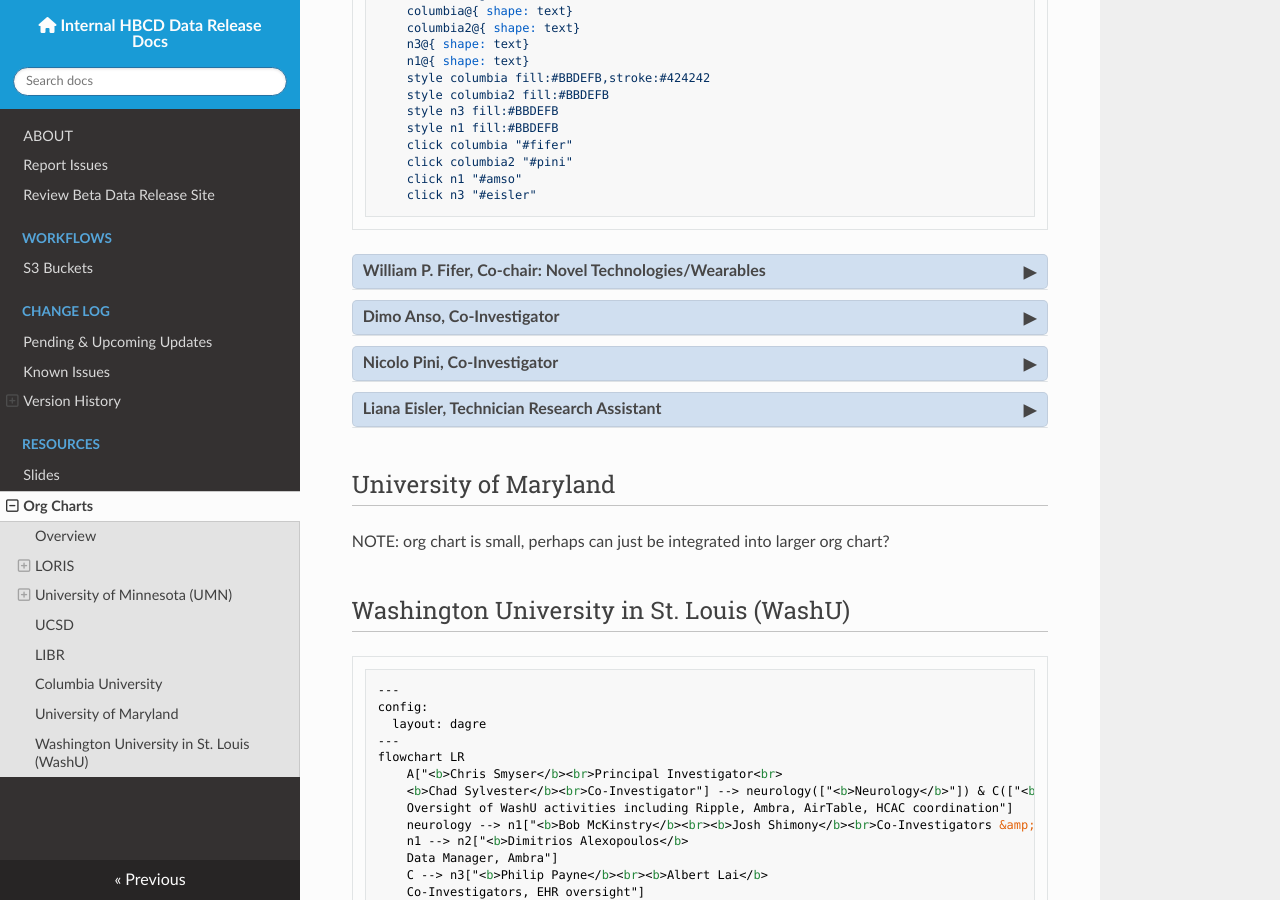
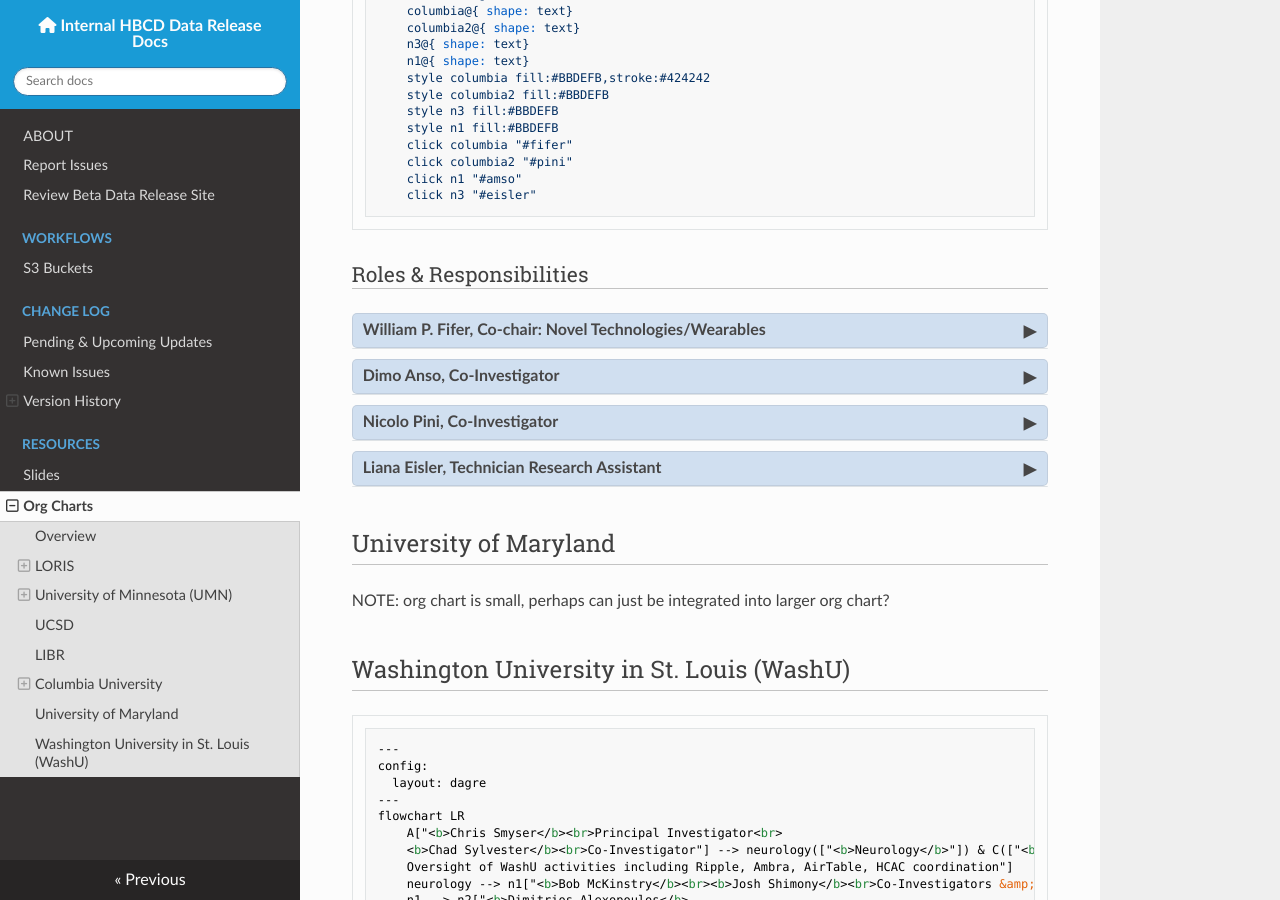
Before and after one commit to DCAN-Labs/hbcd-docs-internal, an MkDocs documentation site: the page built from docs/orgcharts.md, in a window 1280 px wide and 900 px high, scrolled down 6421 px. Built offline with MkDocs 1.6.1, drawn with Linux system fonts in a browser that asks for light colours; nearby versions of some CDN libraries.

````diff
--- a/docs/orgcharts.md
+++ b/docs/orgcharts.md
@@ -509,6 +509,8 @@
     click n3 "#eisler"
 ```
 
+### Roles & Responsibilities
+
 <div id="fifer" class="table-banner" onclick="toggleCollapse(this)">
   <span class="text-with-link">
   <span class="text">William P. Fifer, Co-chair: Novel Technologies/Wearables</span>
````
